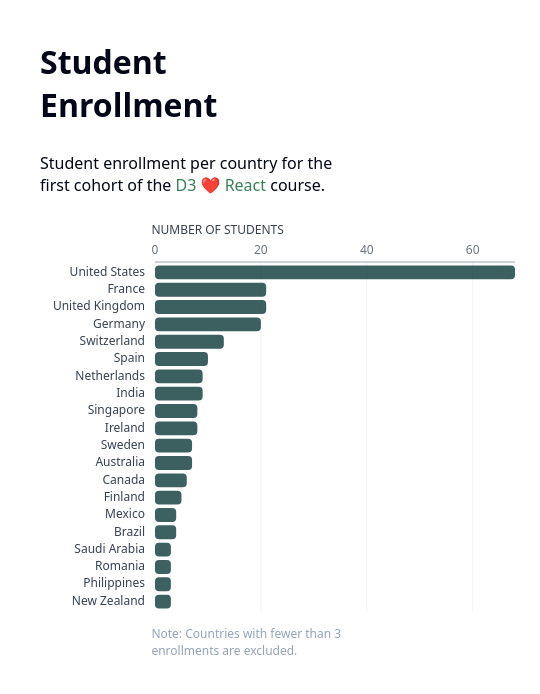
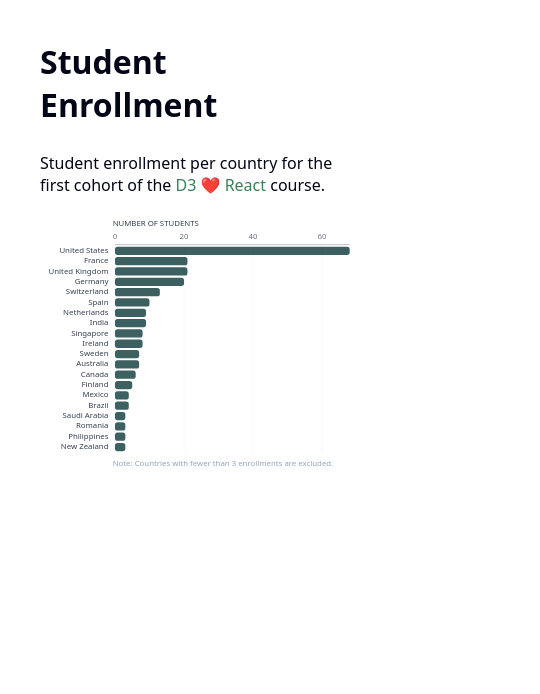
Before and after one commit to jessi88/my-first-d3-chart, a React (Vite) app: page / in a window 390 px wide. Shown: the top 694 px of the page, 540 px wide, since content can reach past the window. Built offline with nearby package versions, Linux system fonts and the light colour scheme.

Commit message:
Added responsiveness.

```diff
--- a/index.html
+++ b/index.html
@@ -22,9 +22,6 @@
       </p>
 
       <div id="root"></div>
-      <p class="chart-note">
-        Note: Countries with fewer than 3 enrollments are excluded.
-      </p>
     </main>
     <script type="module" src="/src/main.jsx"></script>
   </body>
--- a/src/Barplot.jsx
+++ b/src/Barplot.jsx
@@ -12,7 +12,7 @@ const Barplot = ({
   const margin = {
     top: 50,
     right: 25,
-    bottom: 0,
+    bottom: 30,
     left: 115,
   };
 
@@ -79,8 +79,8 @@ const Barplot = ({
   };
 
   return (
-    <div style={{ position: "relative", width }}>
-      <svg width={width} height={height}>
+    <div className="chart-wrapper">
+      <svg width="100%" height="auto" viewBox={`0 0 ${width} ${height}`}>
         <g transform={`translate(${margin.left}, ${margin.top})`}>
           {/* Vertical grid lines + x-axis tick labels */}
           {ticks.map((tick) => {
@@ -192,6 +192,18 @@ const Barplot = ({
           >
             NUMBER OF STUDENTS
           </text>
+
+          {/* Note below the graph */}
+          <text
+            x={xScale(ticks[0])}
+            y={innerHeight + 20}
+            textAnchor="start"
+            dx="-0.3em"
+            fontSize={12}
+            fill="#94a3b8"
+          >
+            Note: Countries with fewer than 3 enrollments are excluded.
+          </text>
         </g>
       </svg>
 
--- a/src/index.css
+++ b/src/index.css
@@ -88,3 +88,8 @@ body {
   font-size: 12px;
   color: var(--brand-text-dim);
 }
+
+.chart-wrapper {
+  width: 100%;
+  max-width: 500px;
+}
```
